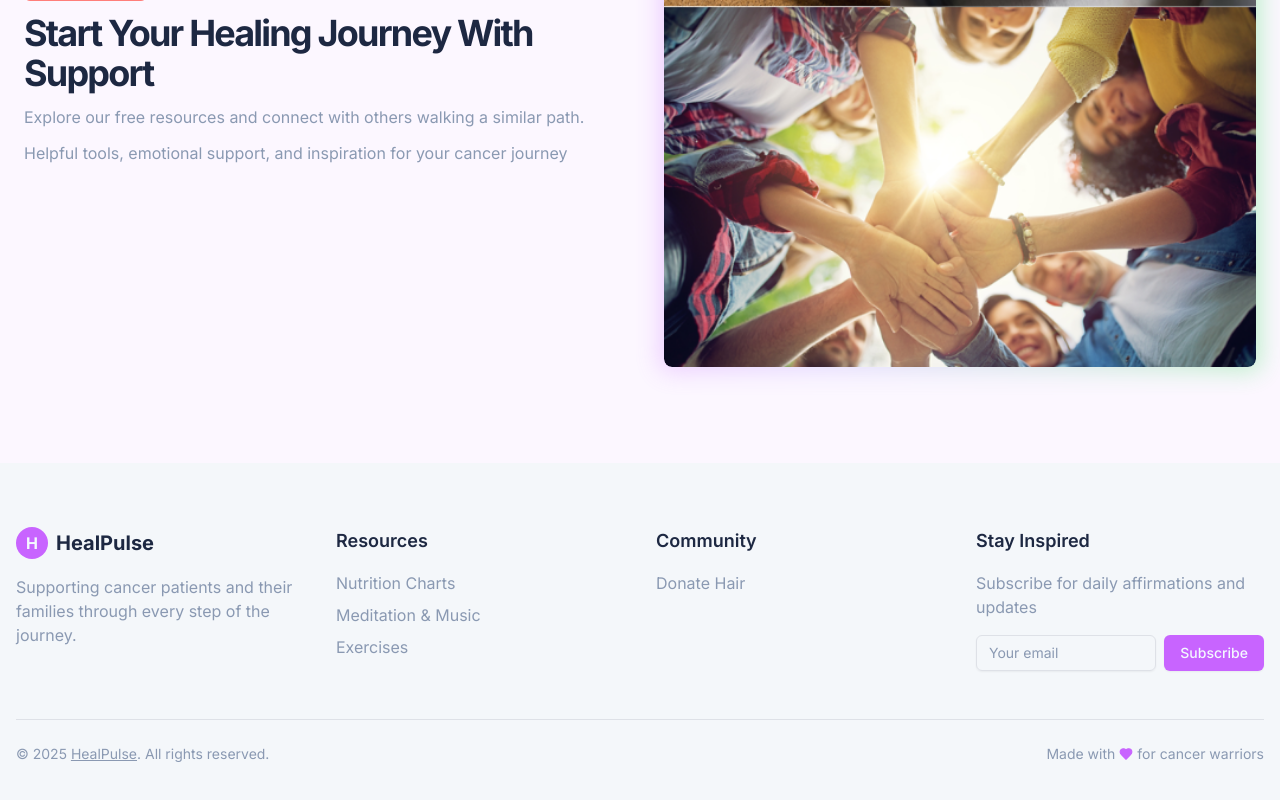
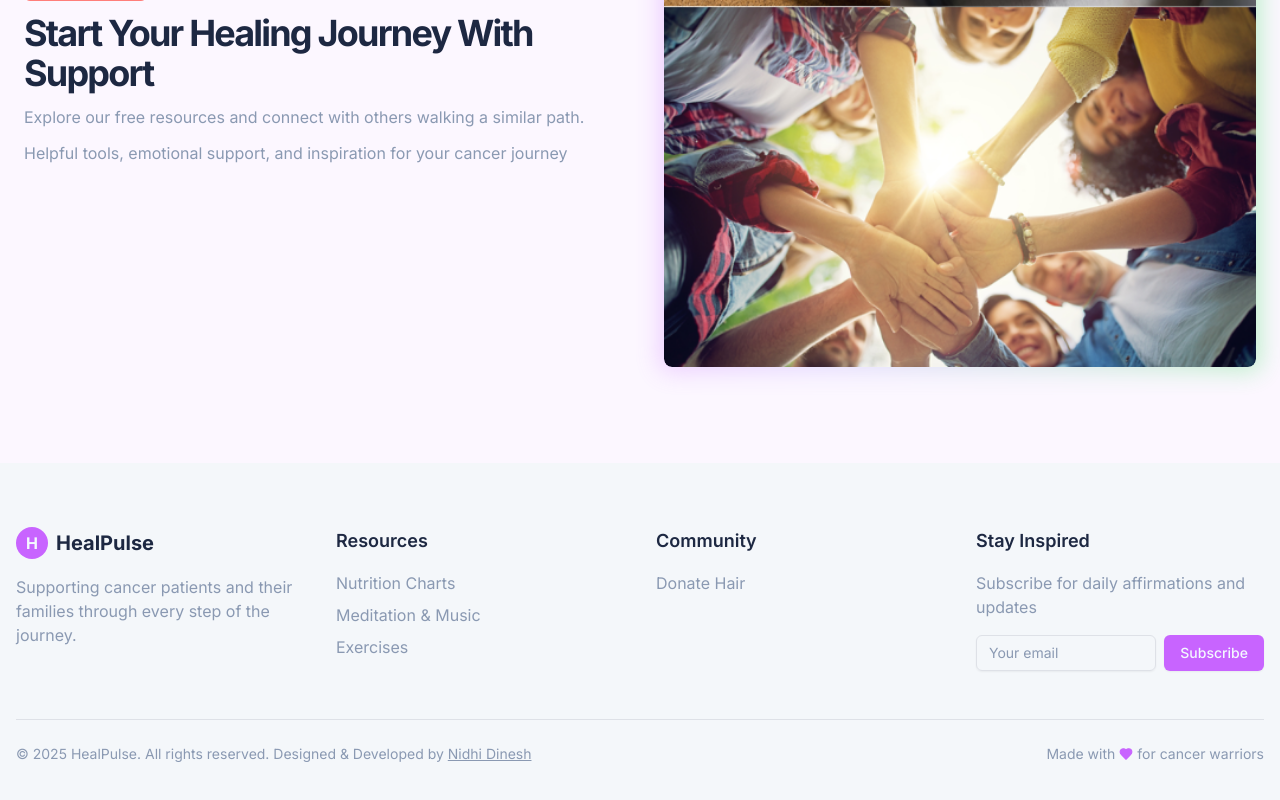
Before and after one commit to NidhiD26/healpulse2.0, a Next.js app: page / in a window 1280 px wide. Shown: the part 4931-5731 px from the top of the page. Built offline with nearby package versions, Linux system fonts and the light colour scheme.

Commit message:
update footer #2

```diff
--- a/components/footer.tsx
+++ b/components/footer.tsx
@@ -112,7 +112,7 @@ export default function Footer() {
 
         <div className="border-t mt-12 pt-6 flex flex-col md:flex-row justify-between items-center gap-4">
 
-                <p className="text-sm text-muted-foreground">
+          {/* <p className="text-sm text-muted-foreground">
   © {new Date().getFullYear()}{" "}
   <a
     href="https://nidhidinesh.netlify.app/"
@@ -123,10 +123,24 @@ export default function Footer() {
     HealPulse
   </a>
   . All rights reserved.
-</p>
+</p> */}
+
+          <p className="text-sm text-muted-foreground text-center sm:text-left">
+            © {new Date().getFullYear()} HealPulse. All rights reserved. <br className="sm:hidden" />
+            Designed & Developed by{" "}
+            <a
+              href="https://nidhidinesh.netlify.app/"
+              target="_blank"
+              rel="noopener noreferrer"
+              className="underline hover:text-primary transition-colors duration-200"
+            >
+              Nidhi Dinesh
+            </a>
+          </p>
 
 
           {/* <p className="text-sm text-muted-foreground">© {new Date().getFullYear()} HealPulse. All rights reserved.</p> */}
+
 
           {/* <div className="flex gap-6 text-sm">
             <Link href="/privacy" className="text-muted-foreground hover:text-primary">
```
